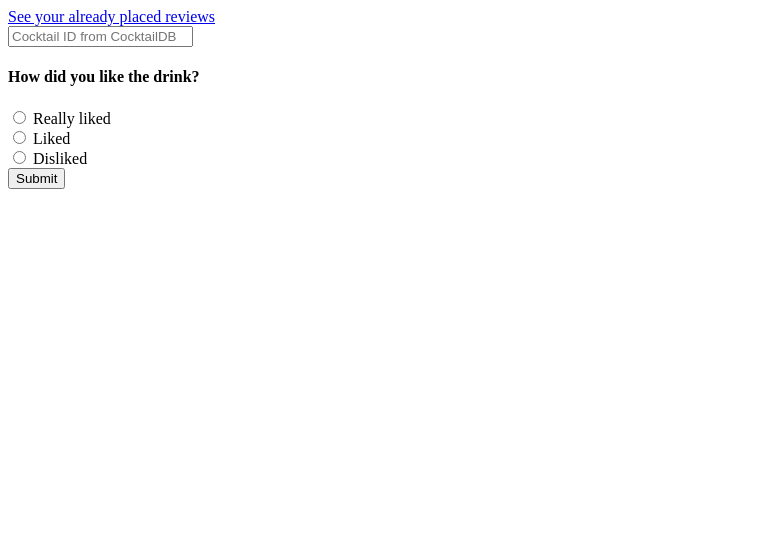
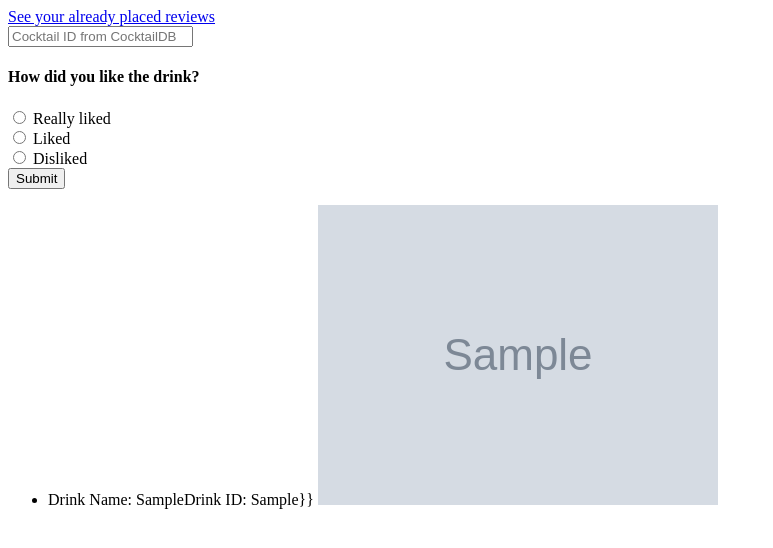
Before and after one commit to type9/brew, a Flask app: template templates/home.html in a window 1280 px wide. Shown: the top 548 px of the page, without its empty margins (0-773 px from the left). Run offline with Flask 2, Linux system fonts and the light colour scheme; the template is opened without the code that fills it: most values are stand-ins (such as "Sample title", 1, 10 or a date in 2020); grey boxes marked "Sample" are stand-in pictures.

Commit message:
Changed recommender so it no longer recommends drinks already reviewed. Added recommended drinks to home.html template

```diff
--- a/app.py
+++ b/app.py
@@ -3,6 +3,7 @@ import flask
 import flask_login
 import json
 
+import requests
 from bson.objectid import ObjectId
 from flask import Flask, Response, render_template, request, redirect, url_for, session, escape
 from pymongo import MongoClient
@@ -14,7 +15,8 @@ db = client.get_default_database()
 users = db.users
 flavors = db.flavors
 
-num_recommendations = 10
+num_recommendations = 15
+cocktaildb_drinkurl = 'https://www.thecocktaildb.com/api/json/v1/1/lookup.php?i='
 # test_user = User('metal')
 # test_user.add_review('11000', 2)
 # test_user.add_review('11002', 1)
@@ -74,7 +76,14 @@ def index():
 
       reviews = current_user['reviews']
       recommender = Recommender(reviews)
-      return render_template('home.html')
+      recommender.get_recommendations(num_recommendations)
+      drink_list = list()
+      for i in range(len(recommender.recommendations)):
+        r = requests.get(cocktaildb_drinkurl + recommender.recommendations[i][0]) # gets drink object of each drink
+        drink = json.loads(r.content)
+        drink_list.append(drink[0])
+      print(recommender.recommendations)
+      return render_template('home.html', drink_list=drink_list)
 
     return redirect(url_for('login'))
 
--- a/recommender.py
+++ b/recommender.py
@@ -17,6 +17,7 @@ class Recommender(object):
         '''Method should return a list of n length of drinks ids in
         descending order of score
         '''
+        self.get_ingredients()
         for x in range(len(self.ingredient_scores)): # for ea. ingredient scored
             r = requests.get(cocktaildb_searchbyingredient + self.ingredient_scores[x][0]) # searching db by ingredient
             ingredient_drinks = json.loads(r.content)
@@ -27,6 +28,10 @@ class Recommender(object):
 
                 for recommended_drink in range(len(self.recommendations)): # for each drink in already recommended
                     if drink_id == self.recommendations[recommended_drink][0]: # checks if the ID already has been recommended
+                        already_recommended = True
+                        break
+                for reviewed_drink in range(len(self.reviews)): # checks if the drink is a drink reviewed already
+                    if drink_id == self.reviews[reviewed_drink][0]:
                         already_recommended = True
                         break
                 if already_recommended: # breaks if already has been scored and on the recommended list
@@ -43,12 +48,6 @@ class Recommender(object):
                 self.recommendations.append([drink_id, drink_score]) # appends th drink_id with the associated total score
         sorted_drinks = sorted(self.recommendations, key=lambda x: x[1], reverse=True) # sorts in descending order by score
         self.recommendations = sorted_drinks[:n] # only keeps the first n drinks
-
-
-
-
-
-
 
     def get_ingredients(self):
         '''Method should return a 2D list of ingredients from the user's preferences
--- a/templates/home.html
+++ b/templates/home.html
@@ -14,5 +14,14 @@
                     <input class="btn btn-default" type="submit" value="Submit">
             </form>
         </div>
+        <div class="container" id="drink_recommendation_container">
+            <ul>
+                {% for drink in drink_list %}
+                    <li>Drink Name: {{drink['strDrink']}}Drink ID: {{drink['idDrink']}}}}
+                        <img src='{{drink["strDrinkThumb"]}}' alt='Thumb for {{drink["strDrink"]}}'>
+                    </li>
+                {% endfor %}
+            </ul>
+        </div>
     </div>
 {% endblock %}
```
